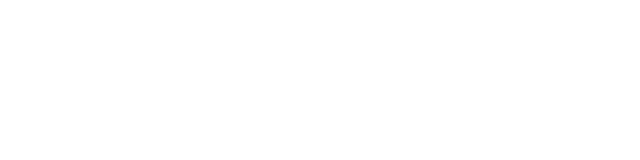
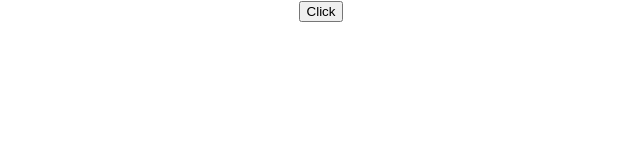
Before and after one commit to Dekstryn/ReactJs_from_YouTube, a React (Create React App) app: page / in a window 1280 px wide. Shown: the top 160 px of the page, without its empty margins (319-959 px from the left). Built offline with nearby package versions, Linux system fonts and the light colour scheme.

Commit message:
Added button to component

```diff
--- a/src/components/EventBind.js
+++ b/src/components/EventBind.js
@@ -4,7 +4,7 @@ class EventBind extends Component {
   render() {
     return (
       <div>
-
+        <button>Click</button>
       </div>
     )
   }
```
